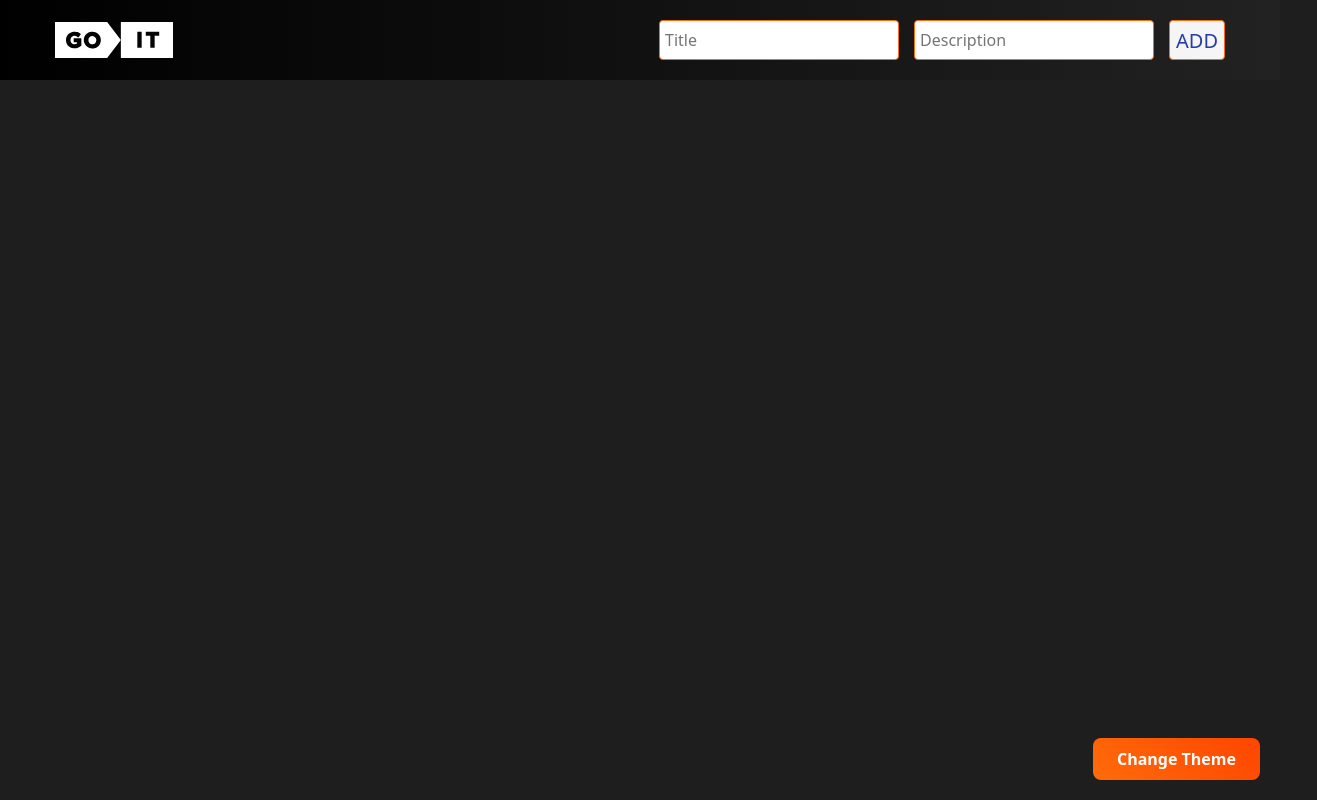
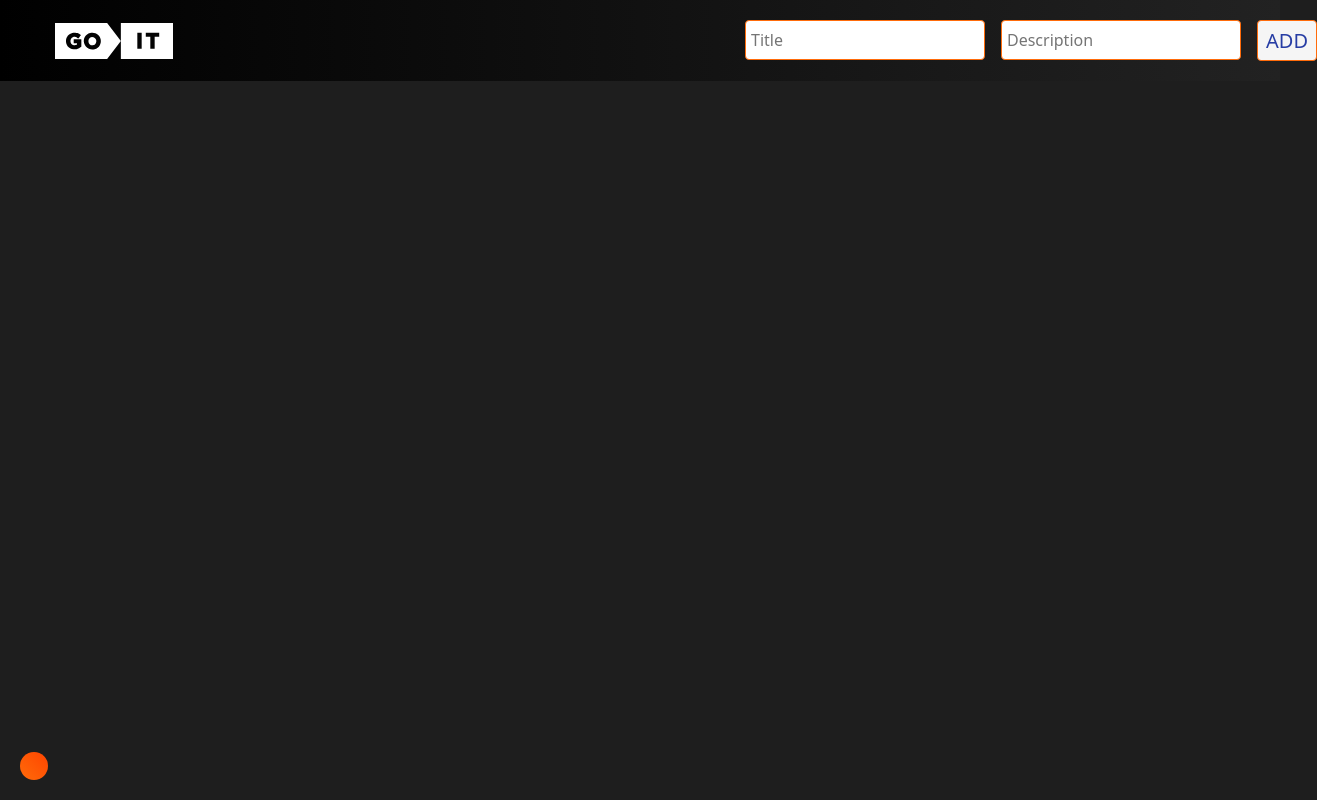
Before and after one commit to hellvita/goit-blended-js-m9-10, a website built with Vite: page src/index.html in a window 1280 px wide. Shown: the whole page, 1317 px wide, since content can reach past the window. Built offline with nearby package versions, Linux system fonts and the light colour scheme.

Commit message:
add adaptability

```diff
--- a/src/css/base.css
+++ b/src/css/base.css
@@ -1,5 +1,6 @@
 section {
   padding-top: 30px;
+  width: 100%;
 }
 
 .tasks-list {
@@ -12,7 +13,7 @@ section {
 
 .task-list-item {
   display: flex;
-  width: calc((100% - 15px) / 2);
+  width: 100%;
   background-color: #fdfdfd;
   border: 1px solid #00f;
   border-radius: 8px;
@@ -39,6 +40,12 @@ section {
   color: #fdfdfd;
   background-color: #ff6b0a;
   transform: scale(1.08);
+}
+
+@media only screen and (min-width: 375px) {
+  .task-list-item {
+    width: calc((100% - 15px) / 2);
+  }
 }
 
 @media only screen and (min-width: 768px) {
@@ -88,13 +95,15 @@ body.theme-dark .task-list-item {
 .theme-toggle-button {
   position: fixed;
   bottom: 20px;
-  right: 20px;
-  padding: 12px 24px;
+  left: 20px;
+  /* padding: 12px 24px;
   font-size: 16px;
-  font-weight: bold;
+  font-weight: bold; */
+  width: 28px;
+  aspect-ratio: 1;
   cursor: pointer;
   border: none;
-  border-radius: 8px;
+  border-radius: 100%;
   transition: all 0.3s ease-in-out;
 }
 
--- a/src/css/header.css
+++ b/src/css/header.css
@@ -8,14 +8,20 @@
 
 .header-container {
   display: flex;
-  gap: 15px;
+  gap: 32px;
   justify-content: space-between;
   align-items: center;
+  flex-direction: column;
+}
+
+.header-right-side-wrapper {
+  width: 100%;
 }
 
 .header-form {
   display: flex;
-  gap: 15px;
+  gap: 16px;
+  flex-direction: column;
 }
 
 .header-form-input {
@@ -34,13 +40,40 @@
 }
 
 .header-form-btn {
+  display: block;
   text-transform: uppercase;
   color: #273da4;
+  padding: 8px 8px;
   border-radius: 4px;
   border: 1px solid #ff6b0a;
-
   font-size: 20px;
   font-weight: 500;
   background-color: rgb(245, 245, 245);
   transition: all 250ms ease-in-out;
 }
+
+@media only screen and (max-width: 374px) {
+  .header-form-btn {
+    margin: 0 auto;
+    width: 100%;
+    max-width: 160px;
+  }
+}
+
+@media only screen and (min-width: 375px) {
+  .header-right-side-wrapper {
+    max-width: 375px;
+  }
+}
+
+@media only screen and (min-width: 628px) {
+  .header-container {
+    flex-direction: row;
+  }
+  .header-right-side-wrapper {
+    max-width: 480px;
+  }
+  .header-form {
+    flex-direction: row;
+  }
+}
--- a/src/partials/header.html
+++ b/src/partials/header.html
@@ -6,6 +6,7 @@
       fill="none"
       viewBox="0 0 118 36"
       xmlns="http://www.w3.org/2000/svg"
+      class="header__logo"
     >
       <path
         d="M33.9146 15.9875C34.6509 14.6071 35.8276 13.9455 36.9696 13.9196C39.2864 13.914 40.8011 15.2391 41.2141 17.076C41.4644 18.183 41.3529 19.2586 40.8176 20.2639C40.1872 21.4448 39.2042 22.1322 37.8813 22.2856C36.6023 22.4353 35.4859 22.0676 34.5742 21.1325C33.9895 20.5337 33.6369 19.8037 33.487 18.9795C33.297 17.9354 33.4139 16.9245 33.9146 15.9875Z"
@@ -25,7 +26,7 @@
       ></path>
     </svg>
     <div class="header-right-side-wrapper">
-      <button id="themeToggle" class="theme-toggle-button">Change Theme</button>
+      <button id="themeToggle" class="theme-toggle-button"></button>
       <form class="header-form" id="task-form">
         <input
           class="header-form-input"
```
